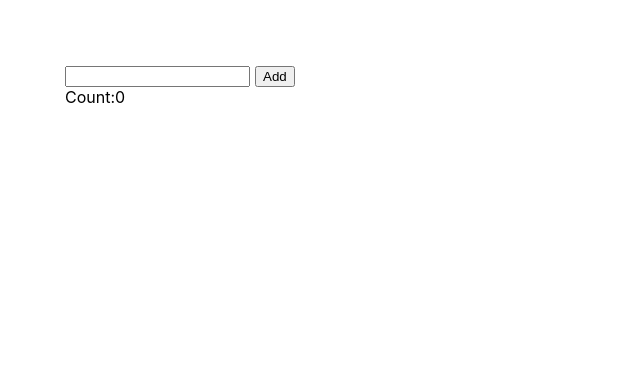
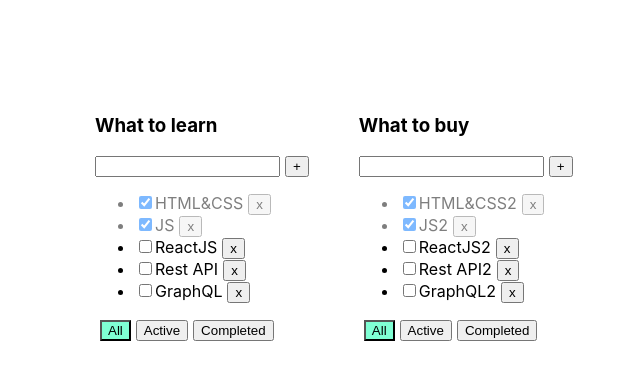
Before and after one commit to DmitryShastel/Native_JS_2.0_old, a React (Create React App) app in the folder Folder_1/native_js_2.0/: page / in a window 1280 px wide. Shown: the top 380 px of the page, without its empty margins (0-640 px from the left). Built offline with nearby package versions, Linux system fonts and the light colour scheme.

Commit message:
The micro_task#1 map for todoList is changed

```diff
--- a/Folder_1/native_js_2.0/src/App.tsx
+++ b/Folder_1/native_js_2.0/src/App.tsx
@@ -1,13 +1,13 @@
 import React from 'react';
 import './App.css';
-import {AddUser} from "./Native_JS_2.0/Native_JS_Monday/Components/AddUser";
+import AppRoot from "./Native_JS_2.0/Native_JS_Tuesday/MicroTask1_ToDoList_AssociativeArray/AppRoot";
 
 
 export function App() {
 
     return (
         <div className="App">
-            <AddUser/>
+            <AppRoot/>
         </div>
     );
 }
--- a/Folder_1/native_js_2.0/src/Native_JS_2.0/Native_JS_Tuesday/MicroTask1_ToDoList_AssociativeArray/AppRoot.tsx
+++ b/Folder_1/native_js_2.0/src/Native_JS_2.0/Native_JS_Tuesday/MicroTask1_ToDoList_AssociativeArray/AppRoot.tsx
@@ -1,5 +1,4 @@
 import React, {useState} from 'react';
-import './App.css';
 import {Todolist} from './Todolist';
 import {v1} from 'uuid';
 
@@ -12,7 +11,7 @@ export type todolistsType = {
 
 export type FilterValuesType = "all" | "active" | "completed";
 
-function App() {
+function AppRoot() {
 
     // let [tasks, setTasks] = useState([
     //     {id: v1(), title: "HTML&CSS", isDone: true},
@@ -64,6 +63,7 @@ function App() {
         //
         // setTasks([...tasks]);
     }
+
     let tasksForTodolist = tasks;
     // if (filter === "active") {
     //     tasksForTodolist = tasks.filter(t => t.isDone === false);
@@ -72,23 +72,25 @@ function App() {
     //     tasksForTodolist = tasks.filter(t => t.isDone === true);
     // }
     //
-    // function changeFilter(value: FilterValuesType) {
-    //     setFilter(value);
-    // }
+    function changeFilter(value: FilterValuesType) {
+        // setFilter(value);
+    }
 
 
     return (
         <div className="App">
+
             {
-                todolists.map(t => {
+                todolists.map(mapTodolist => {
+                    let tasksForTodolist = tasks[mapTodolist.id];
                     return (
-                        <Todolist title={todolists[0].title}
+                        <Todolist title={mapTodolist.title}
                                   tasks={tasksForTodolist}
                                   removeTask={removeTask}
                                   changeFilter={changeFilter}
                                   addTask={addTask}
                                   changeTaskStatus={changeStatus}
-                                  filter={filter}
+                                  filter={mapTodolist.filter}
                         />
                     )
                 })
@@ -99,4 +101,4 @@ function App() {
     );
 }
 
-export default App;
+export default AppRoot;
--- a/Folder_1/native_js_2.0/src/Native_JS_2.0/Native_JS_Tuesday/MicroTask1_ToDoList_AssociativeArray/Todolist.tsx
+++ b/Folder_1/native_js_2.0/src/Native_JS_2.0/Native_JS_Tuesday/MicroTask1_ToDoList_AssociativeArray/Todolist.tsx
@@ -1,5 +1,5 @@
 import React, {ChangeEvent, KeyboardEvent, useState} from 'react';
-import {FilterValuesType} from './App';
+import {FilterValuesType} from './AppRoot';
 
 type TaskType = {
     id: string
```
